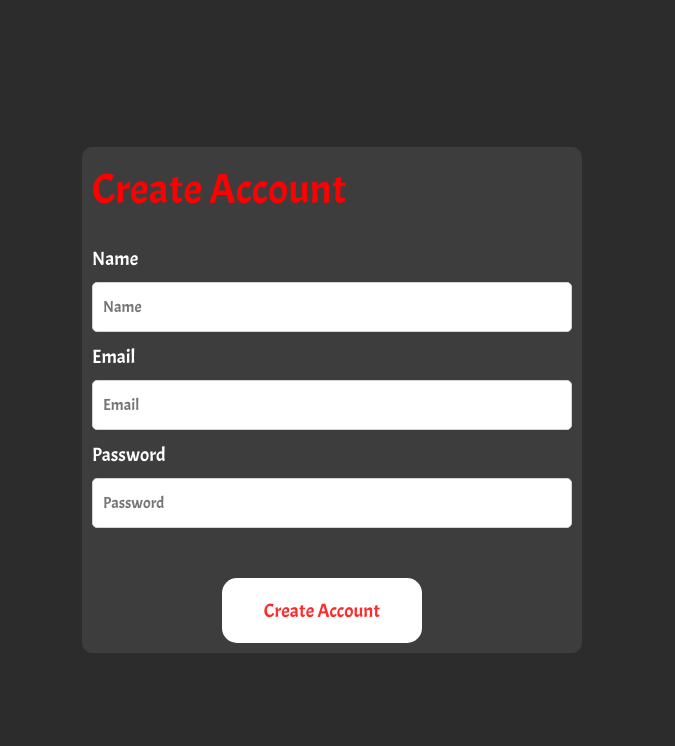
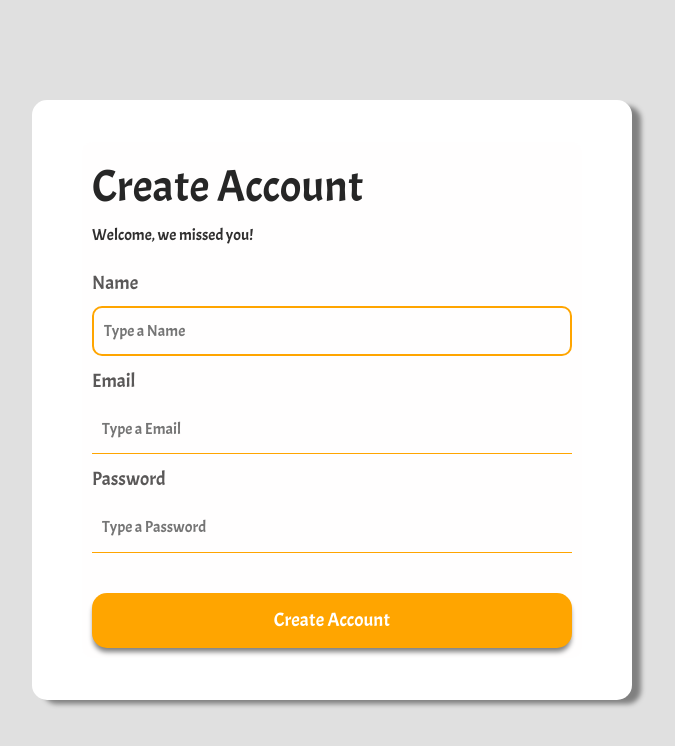
Before and after one commit to karleoncristophe/form, a React (Create React App) app in the folder client/: page /createAccount in a window 1280 px wide. Shown: the top 746 px of the page, without its empty margins (308-983 px from the left). Built offline with nearby package versions, Linux system fonts and the light colour scheme.

Commit message:
new ui added

```diff
--- a/client/src/pages/CreateAccount.jsx
+++ b/client/src/pages/CreateAccount.jsx
@@ -12,7 +12,21 @@ const Container = styled.div`
    justify-content: center;
    width: 100vw;
    height: 100vh;
+   background: #e0e0e0;
+   background-size: cover;
 `;
+
+const SignInContent = styled.div`
+   display: flex;
+   align-items: center;
+   justify-content: center;
+   width: 600px;
+   height: 600px;
+   border-radius: 15px;
+   background: white;
+   box-shadow: 10px 5px 5px -1px gray;
+`;
+
 const CreateAccountContent = styled.form`
    display: flex;
    font-family: 'Acme', sans-serif;
@@ -23,15 +37,21 @@ const CreateAccountContent = styled.form`
    border-radius: 10px;
 `;
 
-const Title = styled.h1`
-   font-size: 3em;
+const Title = styled.span`
+   font-size: 2.8rem;
    font-weight: 400;
-   color: red;
 `;
 
 const SubTitle = styled.span`
+   font-size: 1rem;
+   margin-bottom: 20px;
+   font-weight: 400;
+   color: #302f2f;
+`;
+
+const TextInput = styled.span`
    font-size: 1.2rem;
-   color: #ffffff;
+   color: #5a5858;
 `;
 
 const Input = styled.input`
@@ -39,42 +59,41 @@ const Input = styled.input`
    margin-bottom: 10px;
    height: 50px;
    width: 100%;
-   border-radius: 5px;
-   border: 1px solid #d4d4d4;
    font-size: 1rem;
    padding: 10px;
    outline: none;
+   background: none;
+   border: 1.5px solid#ffa500;
+   border-top: none;
+   border-right: none;
+   border-left: none;
+
+   &&:focus {
+      border: 2px solid#ffa500;
+      border-radius: 10px;
+   }
 
    &&:hover {
-      border: 1px solid #ff2a2a;
+      border: 2px solid#ffa500;
+      border-radius: 10px;
    }
-
-   &&:focus {
-      border: 2px solid #ff2a2a;
-   }
-`;
-
-const ButtonContent = styled.div`
-   margin-top: 40px;
-
-   display: flex;
-   justify-content: center;
 `;
 
 const GoToHome = styled.button`
    border: none;
-   margin-right: 20px;
-   height: 65px;
-   width: 200px;
+   height: 55px;
+   width: 100%;
    border-radius: 15px;
-   background: #ffffff;
+   margin-top: 30px;
+   background: #ffa500;
    font-size: 1.2rem;
-   color: #ff2a2a;
+   box-shadow: 0px 5px 5px -1px gray;
+   color: #ffff;
 
    &&:hover {
-      background: #ff2a2a;
       transition: 1s;
-      color: #ffffff;
+      transform: translateY(-3px);
+      background: #bb7e0c;
    }
 `;
 
@@ -117,37 +136,40 @@ const CrateAccount = () => {
 
    return (
       <Container>
+         <SignInContent>
             {loading ? (
                <Lottie options={defaultLocation} height={200} width={200} />
             ) : (
                <CreateAccountContent>
                   <Title>Create Account </Title>
-               <SubTitle>Name</SubTitle>
+                  <SubTitle>Welcome, we missed you!</SubTitle>
+                  <TextInput>Name</TextInput>
                   <Input
-                  placeholder="Name"
+                     autoFocus
+                     placeholder="Type a Name"
                      value={name}
                      onChange={e => setName(e.target.value)}
                   />
-               <SubTitle>Email</SubTitle>
+                  <TextInput>Email</TextInput>
                   <Input
-                  placeholder="Email"
+                     placeholder="Type a Email"
                      value={email}
                      onChange={e => setEmail(e.target.value)}
                   />
-               <SubTitle>Password</SubTitle>
+                  <TextInput>Password</TextInput>
                   <Input
                      type="password"
-                  placeholder="Password"
+                     placeholder="Type a Password"
                      value={password}
                      onChange={e => setPassword(e.target.value)}
                   />
-               <ButtonContent>
+
                   <Link to="/">
                      <GoToHome onClick={submit}>Create Account</GoToHome>
                   </Link>
-               </ButtonContent>
                </CreateAccountContent>
             )}
+         </SignInContent>
       </Container>
    );
 };
--- a/client/src/pages/LogIn.jsx
+++ b/client/src/pages/LogIn.jsx
@@ -37,7 +37,6 @@ const GetStartedContent = styled.form`
 
 const Title = styled.span`
    font-size: 2.8rem;
-
    font-weight: 400;
 `;
 
@@ -58,7 +57,6 @@ const Input = styled.input`
    margin-bottom: 10px;
    height: 50px;
    width: 100%;
-   /* border-radius: 5px; */
    font-size: 1rem;
    padding: 10px;
    outline: none;
@@ -67,6 +65,16 @@ const Input = styled.input`
    border-top: none;
    border-right: none;
    border-left: none;
+
+   &&:focus {
+      border: 2px solid#ffa500;
+      border-radius: 10px;
+   }
+
+   &&:hover {
+      border: 2px solid#ffa500;
+      border-radius: 10px;
+   }
 `;
 
 const SignIn = styled.button`
```
Also changed, not shown: 1 other file (tests, documents, lock files or other folders). Lines whose indentation alone changed are shown as unchanged.
